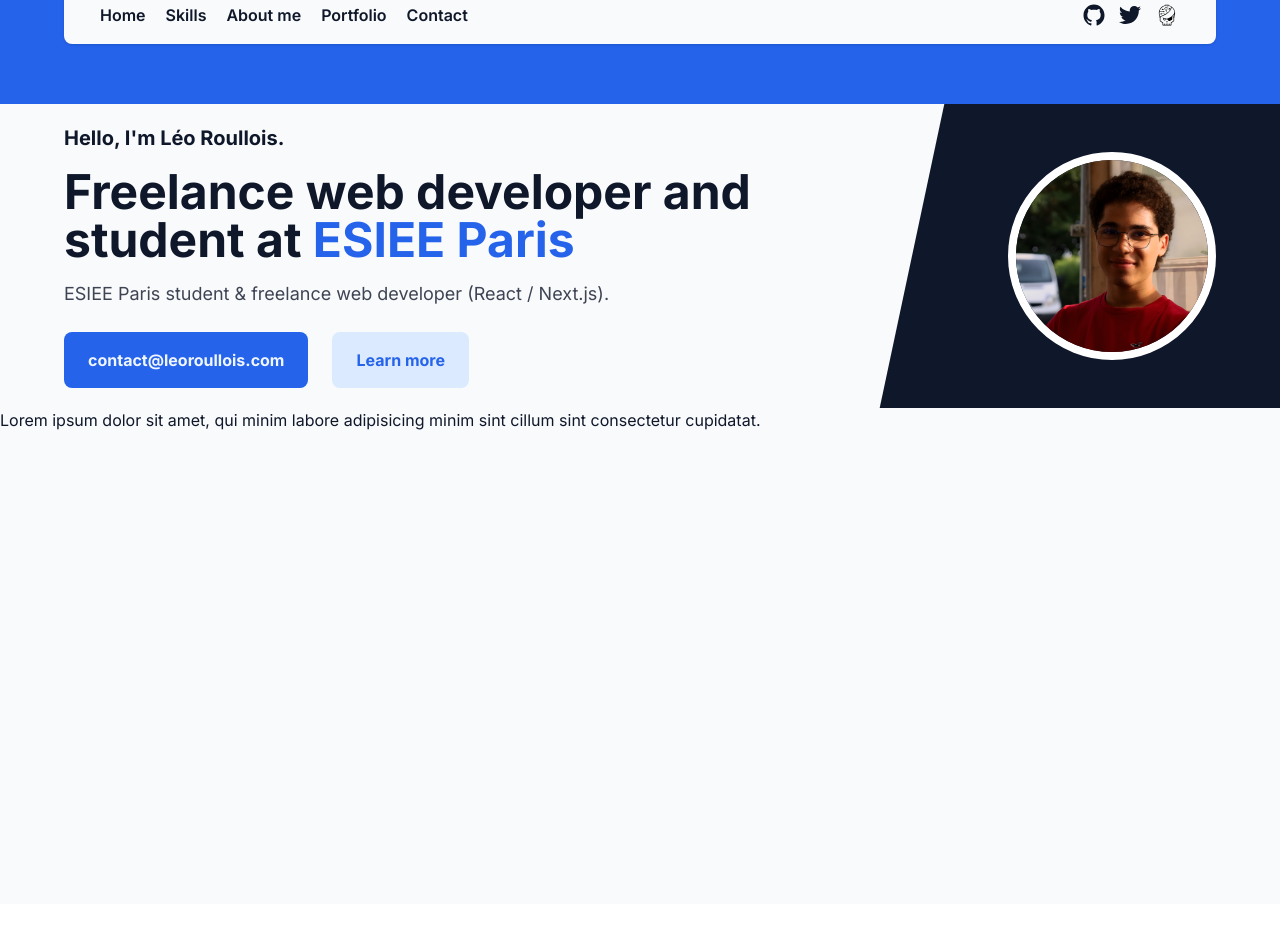
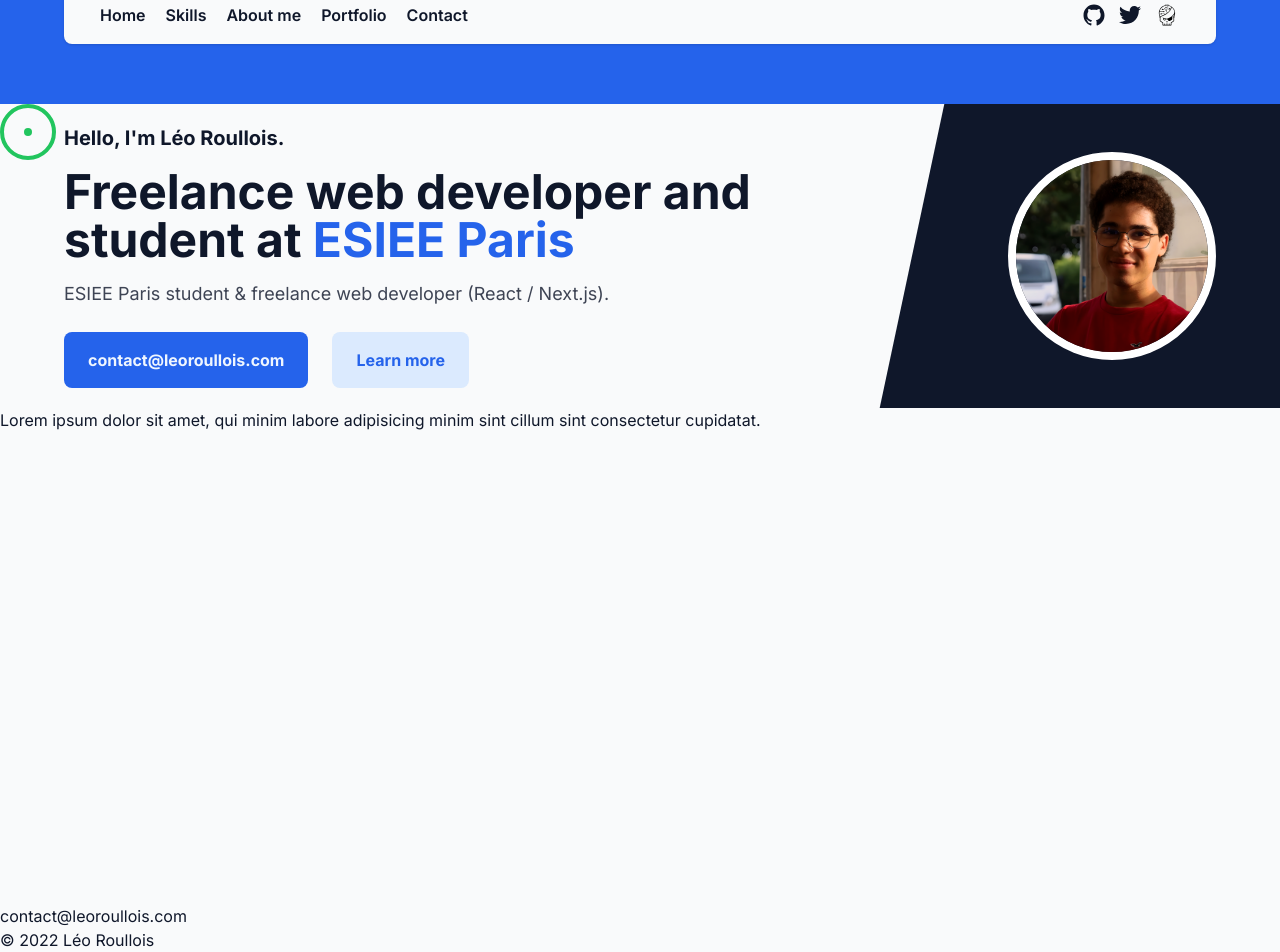
Before and after one commit to leoroullois/leoroullois.com, a Next.js app: page / in a window 1280 px wide. Shown: the part 130-1082 px from the top of the page. Before the commit the page ends 1034 px from the top, so only its background shows below. Built offline with nearby package versions, Linux system fonts and the light colour scheme.

Commit message:
feat : implementing custom cursor

```diff
--- a/src/components/button.tsx
+++ b/src/components/button.tsx
@@ -8,6 +8,7 @@
   return (
     <button
       className={clsx(
+        'cursor-hover',
         'flex items-center justify-center rounded-lg px-6 py-4 font-bold duration-100',
         {
           'bg-blue-600 text-blue-50': type === 'primary',
--- /dev/null
+++ b/src/components/cursor.tsx
@@ -0,0 +1,85 @@
+import clsx from 'clsx';
+import React, {
+  FC,
+  MouseEvent,
+  useEffect,
+  useRef,
+  useState,
+} from 'react';
+
+const Cursor: FC = () => {
+  const [cursorState, setCursorState] = useState<'main' | 'hover'>('main');
+
+  const ref = useRef<HTMLDivElement>(null!);
+
+  useEffect(() => {
+    const moveListener = (event: MouseEvent) => {
+      const {pageX, pageY} = event;
+
+      ref.current.style.left = `${pageX - 28}px`;
+      ref.current.style.top = `${pageY - 28}px`;
+
+    };
+
+    document.addEventListener('mousemove', moveListener);
+
+    return () => {
+      document.removeEventListener('mousemove', moveListener);
+    };
+  }, []);
+
+  useEffect(() => {
+    const setHoveredCursor = () => setCursorState('hover');
+    const elements = document.querySelectorAll('.cursor-hover');
+
+    if (elements) {
+      elements.forEach((elt) => {
+        elt.addEventListener('mouseenter', setHoveredCursor);
+      });
+    }
+
+    return () => {
+      if (elements) {
+        elements.forEach((elt) => {
+          elt.removeEventListener('mouseenter', setHoveredCursor);
+        });
+      }
+    };
+  });
+
+
+  useEffect(() => {
+    const setMainCursor = () => setCursorState('main');
+    const elements = document.querySelectorAll('.cursor-hover');
+
+    if (elements) {
+      elements.forEach((elt) => {
+        elt.addEventListener('mouseleave', setMainCursor);
+      });
+    }
+
+    return () => {
+      if (elements) {
+        elements.forEach((elt) => {
+          elt.removeEventListener('mouseleave', setMainCursor);
+        });
+      }
+    };
+  });
+
+  return (
+    <div
+      ref={ref}
+      className={clsx(
+        'flex pointer-events-none justify-center items-center z-50 absolute w-14 h-14 rounded-full border-4 border-green-500 duration-100',
+        {
+          'bg-green-500/20 w-20 h-20 -translate-x-[12px] -translate-y-[11px]': cursorState === 'hover',
+        }
+      )}
+    >
+      <div className='h-2 w-2 bg-green-500 rounded-full'></div>
+    </div>
+  );
+};
+
+export default Cursor;
--- /dev/null
+++ b/src/components/footer.tsx
@@ -0,0 +1,15 @@
+import Link from 'next/link';
+import React from 'react';
+
+const Footer = () => {
+  return (
+    <footer>
+      <Link href='/contact'>
+        <a>contact@leoroullois.com</a>
+      </Link>
+      <p>© 2022 Léo Roullois</p>
+    </footer>
+  );
+};
+
+export default Footer;
--- a/src/layout/layout.main.tsx
+++ b/src/layout/layout.main.tsx
@@ -1,12 +1,14 @@
 import {FC, PropsWithChildren} from 'react';
 import NavBar from '@components/navbar';
 import Header from '@components/header';
+import Footer from '@components/footer';
 
 const MainLayout: FC<PropsWithChildren> = ({children}) => {
   return (
     <div className="bg-gray-50 text-slate-900">
       <Header />
       {children}
+      <Footer />
     </div>
   );
 };
--- a/src/pages/index.tsx
+++ b/src/pages/index.tsx
@@ -3,6 +3,7 @@
 import type {NextPage} from 'next';
 import Head from 'next/head';
 import Hero from '@components/hero';
+import Cursor from '@components/cursor';
 
 const Home: NextPage = () => {
   return (
@@ -10,9 +11,10 @@
       <Head>
         <title>Léo ROULLOIS - Portfolio</title>
       </Head>
+      <Cursor />
       <main className='flex flex-col w-full h-full min-h-screen'>
         <Hero />
-        <p>
+        <p className="cursor-hover">
           Lorem ipsum dolor sit amet, qui minim labore adipisicing minim sint
           cillum sint consectetur cupidatat.
         </p>
```
